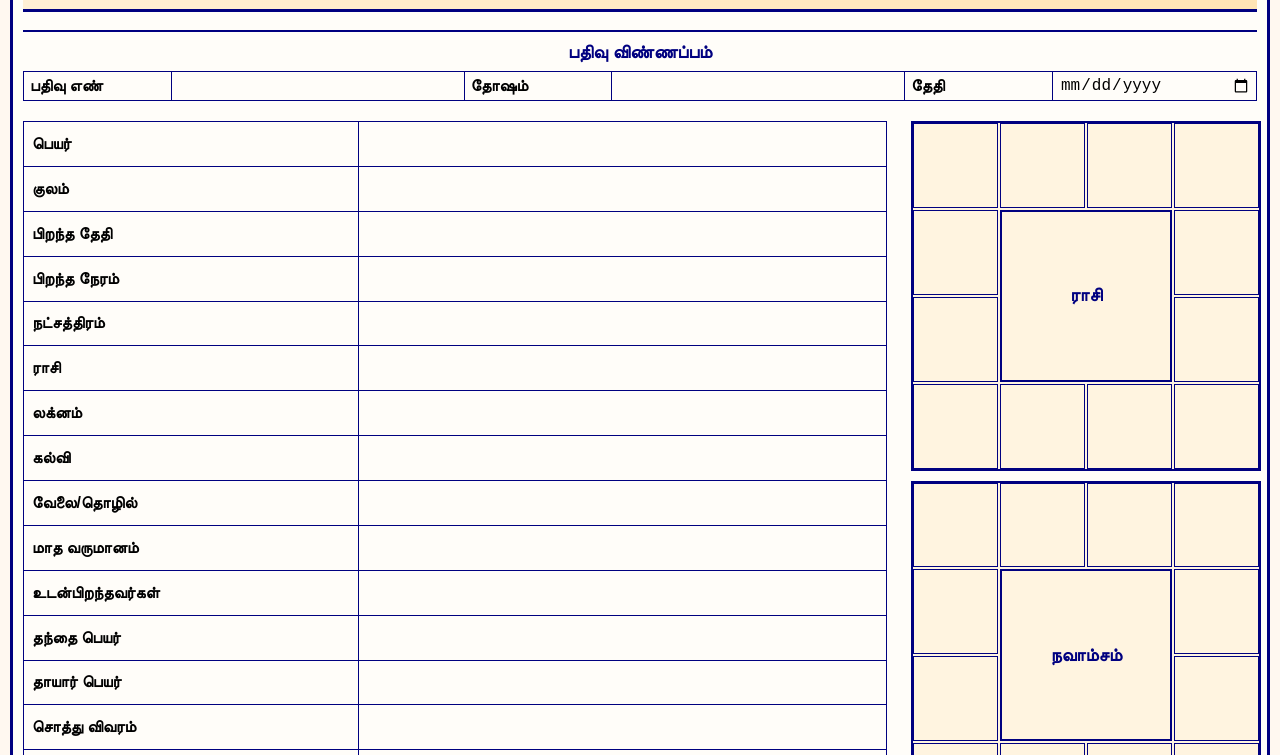
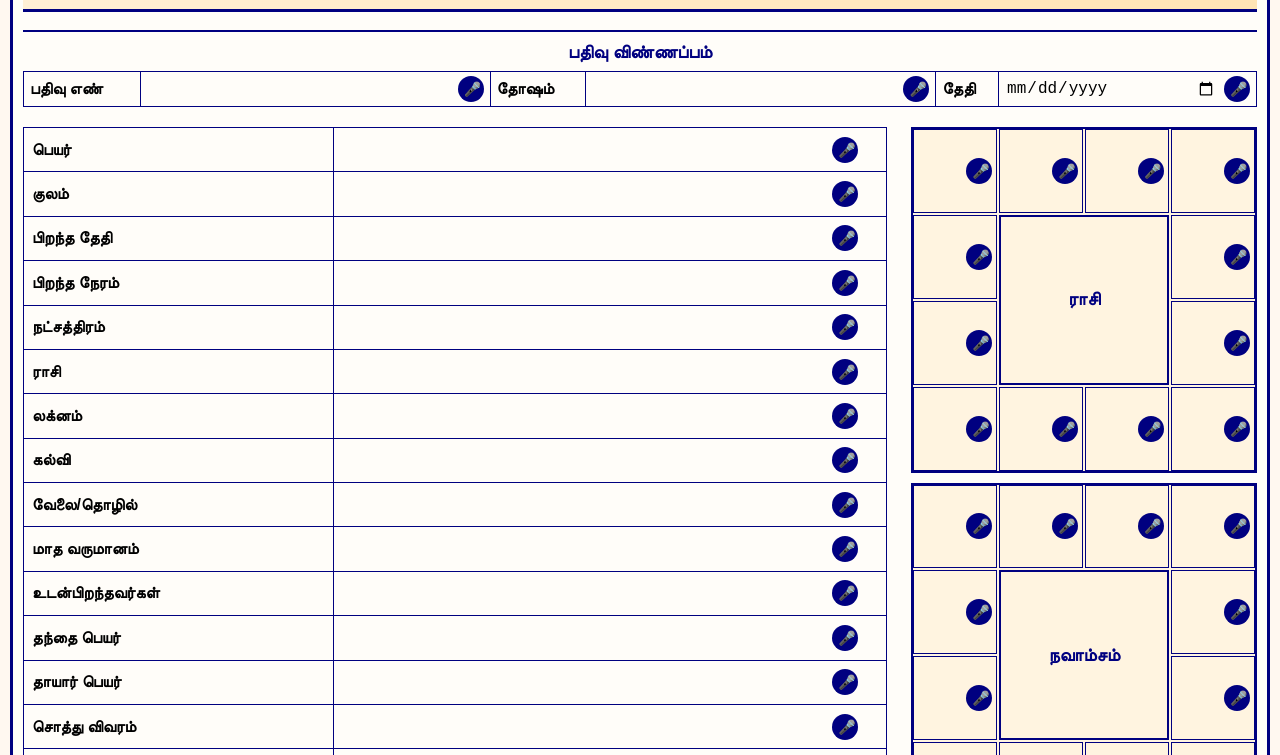
Before and after one commit to Rajini89prog/MahalakshmiManamalai.github.io, a plain HTML site: page index.html in a window 1280 px wide. Shown: the part 111-866 px from the top of the page. Drawn offline with Linux system fonts and the light colour scheme.

Commit message:
Update index.html

```diff
--- a/index.html
+++ b/index.html
@@ -6,7 +6,7 @@
 <style>
   body {
     font-family: 'Latha', 'Nirmala UI', sans-serif;
-    font-size: 16px; /* Bigger overall */
+    font-size: 16px;
     background-color: #fff8f0;
     margin: 0;
     padding: 0;
@@ -29,102 +29,40 @@
     position: relative;
     border-bottom: 3px solid #000080;
     padding: 10px;
-	background: linear-gradient(90deg, #ffefd5, #ffe4b5); /* light saffron gradient */
-	color: #000080;
+    background: linear-gradient(90deg, #ffefd5, #ffe4b5);
     font-size: 20px;
     font-weight: bold;
   }
-  .header img {
-    position: absolute;
-    top: 0;
-    left: 0;
-    width: 80px;
-    height: auto;
-  }
+  .header img { position: absolute; top: 0; left: 0; width: 80px; height: auto; }
   h1 { margin: 2px; font-size: 22px; }
   h2 { margin: 2px; font-size: 17px; }
   p { margin: 2px; font-size: 15px; }
   .separator { border-top: 2px solid #000080; margin: 10px 0; }
   .sub-header {
-    text-align: center;
-    font-size: 18px;
-    font-weight: bold;
-    color: #000080;
-    margin-bottom: 8px;
+    text-align: center; font-size: 18px; font-weight: bold;
+    color: #000080; margin-bottom: 8px;
   }
+  .top-fields { margin-bottom: 10px; }
+  .top-fields table { width: 100%; border-collapse: collapse; margin-bottom: 10px; }
+  .top-fields td { border: 1px solid #000080; padding: 4px 6px; white-space: nowrap; font-weight: bold; }
+  .top-fields input { width: 100%; border: none; background: transparent; outline: none; font-size: 16px; }
 
-  /* Top fields row */
-  .top-fields {
-    margin-bottom: 10px;
-  }
-  .top-fields table {
-    width: 100%;
-    border-collapse: collapse;
-    margin-bottom: 10px;
-  }
-  .top-fields td {
-    border: 1px solid #000080;
-    padding: 4px 6px;
-    min-width: 100px;       /* give more room */
-    white-space: nowrap;    /* keep label in one line */
-    font-weight: bold;      /* make labels clearer */
-  }
-  .top-fields input {
-    width: 100%;
-    border: none;
-    background: transparent;
-    outline: none;
-    font-size: 16px;
-  }
-
-  .container {
-    display: flex;
-    flex-direction: row;
-    justify-content: space-between;
-    width: 100%;
-    flex-grow: 1;
-    gap: 10px;
-  }
+  .container { display: flex; flex-direction: row; justify-content: space-between; width: 100%; flex-grow: 1; gap: 10px; }
   .form-section { width: 70%; display: flex; flex-direction: column; }
   .form-table { flex-grow: 1; }
-  table {
-    border-collapse: collapse;
-    width: 100%;
-    font-size: 16px;
-  }
-  td {
-    border: 1px solid #000080;
-    padding: 6px 8px;
-    vertical-align: middle;
-    font-weight: bold;
-    color: #000;
-  }
-  input, textarea {
-    width: 95%;
-    border: none;
-    font-size: 16px;
-    background: transparent;
-    outline: none;
-    font-weight: normal;
-    color: #000;
-  }
+  table { border-collapse: collapse; width: 100%; font-size: 16px; }
+  td { border: 1px solid #000080; padding: 6px 8px; vertical-align: middle; font-weight: bold; color: #000; }
+  input, textarea { width: 90%; border: none; font-size: 16px; background: transparent; outline: none; font-weight: normal; color: #000; }
   textarea { resize: vertical; }
-  .side-section {
-    width: 28%;
-    display: flex;
-    flex-direction: column;
-    justify-content: space-between;
-  }
+
+  .side-section { width: 28%; display: flex; flex-direction: column; justify-content: space-between; }
   .chart-wrapper { width: 100%; flex: 1; margin-bottom: 10px; }
-
-  /* Horoscope chart */
   .chart {
     border: 2px solid #000080;
-	background-color: #fff4e0; /* light saffron */
+    background-color: #fff4e0;
     display: grid;
     grid-template-columns: repeat(4, 1fr);
     grid-template-rows: repeat(4, 1fr);
-    width: 100%;
     aspect-ratio: 1 / 1;
     gap: 2px;
     grid-template-areas:
@@ -133,58 +71,35 @@
       "k center center f"
       "j i h g";
   }
-  .cell {
-    border: 1px solid #000080;
-    display: flex;
-    align-items: center;
-    justify-content: center;
-    padding: 4px;
+  .cell { border: 1px solid #000080; display: flex; align-items: center; justify-content: center; padding: 4px; }
+  .cell input { width: 70%; border: none; text-align: center; font-size: 16px; background: transparent; outline: none; }
+  .center {
+    grid-area: center; border: 2px solid #000080; display: flex; align-items: center; justify-content: center;
+    font-weight: bold; font-size: 18px; color: #000080; padding: 6px; text-align: center;
   }
-  .cell input {
-    width: 90%;
-    border: none;
-    text-align: center;
-    font-size: 16px;
-    background: transparent;
-    outline: none;
-  }
-  .center {
-    grid-area: center;
-    border: 2px solid #000080;
-    display: flex;
-    align-items: center;
-    justify-content: center;
-    font-weight: bold;
-    font-size: 18px;
-    color: #000080;
-    padding: 6px;
-    text-align: center;
-  }
-  .footer {
-    text-align: center;
-    font-size: 15px;
-    margin: 6px 0;
-    padding-top: 5px;
-    border-top: 2px solid #000080;
-    color: #333;
-  }
+  .footer { text-align: center; font-size: 15px; margin: 6px 0; padding-top: 5px; border-top: 2px solid #000080; color: #333; }
   .print-btn {
-    display: block;
-    margin: 10px auto 0 auto;
-    padding: 8px 16px;
-    font-size: 16px;
-    cursor: pointer;
-    border: 1px solid #444;
-    border-radius: 4px;
-    background: #000080;
-    color: #fff;
+    display: block; margin: 10px auto 0 auto; padding: 8px 16px; font-size: 16px;
+    cursor: pointer; border: 1px solid #444; border-radius: 4px; background: #000080; color: #fff;
   }
   .print-btn:hover { background: #333366; }
   @page { size: A4; margin: 8mm; }
   @media print {
+  .voice-btn { display: none !important; }  /* hide mic buttons */
+  body { -webkit-print-color-adjust: exact; print-color-adjust: exact; }
+  .page { margin: 0; border: 2px solid #000; }
     .print-btn { display: none; }
     body { -webkit-print-color-adjust: exact; print-color-adjust: exact; }
     .page { margin: 0; border: 2px solid #000; }
+  }
+  .voice-btn {
+    margin-left: 4px; cursor: pointer; background: #000080; color: #fff;
+    border: none; border-radius: 50%; width: 26px; height: 26px; text-align: center; font-size: 14px;flex-shrink: 0; /* prevent shrinking */
+  }
+.input-wrapper {
+  display: flex;
+  align-items: center;
+  gap: 4px; /* space between input and mic */
 }
 </style>
 </head>
@@ -192,7 +107,7 @@
 
 <div class="page">
   <div class="header">
-    <img src="https://i.pinimg.com/736x/8d/84/b9/8d84b911d07e1f958db5c948b30001c5.jpg" style="width:70px;" alt="Mahalakshmi">
+    <img src="https://i.pinimg.com/736x/8d/84/b9/8d84b911d07e1f958db5c948b30001c5.jpg" alt="Mahalakshmi">
     <h1>ஸ்ரீ மகாலட்சுமி மணமகிழ் மணமாலை</h1>
     <h2>திரு. கந்தசாமி, சின்னியம்பாளையம், கோயம்புத்தூர்</h2>
     <p>செல்: +91 95008 90278</p>
@@ -201,87 +116,124 @@
   <div class="separator"></div>
   <div class="sub-header">பதிவு விண்ணப்பம்</div>
 
-  <!-- Top Fields in single row -->
+  <!-- Top Fields -->
 <div class="top-fields">
   <table>
     <tr>
       <td>பதிவு எண்</td>
-        <td><input type="text"></td>
+      <td>
+        <div class="input-wrapper">
+          <input type="text" id="regno">
+          <button type="button" class="voice-btn" onclick="startVoice('regno')">🎤</button>
+        </div>
+      </td>
       <td>தோஷம்</td>
-        <td><input type="text"></td>
+      <td>
+        <div class="input-wrapper">
+          <input type="text" id="dosham">
+          <button type="button" class="voice-btn" onclick="startVoice('dosham')">🎤</button>
+        </div>
+      </td>
       <td>தேதி</td>
-        <td><input type="date"></td>
+      <td>
+        <div class="input-wrapper">
+          <input type="date" id="date">
+          <button type="button" class="voice-btn" onclick="startVoice('date')">🎤</button>
+        </div>
+      </td>
     </tr>
   </table>
 </div>
+
 
   <div class="container">
     <!-- Form Section -->
     <div class="form-section">
       <table class="form-table">
-        <tr><td>பெயர்</td><td><input type="text"></td></tr>
-		<tr><td>குலம்</td><td><input type="text"></td></tr>
-		<tr><td>பிறந்த தேதி</td><td><input type="text"></td></tr>
-        <tr><td>பிறந்த நேரம்</td><td><input type="text"></td></tr>
-		<tr><td>நட்சத்திரம்</td><td><input type="text"></td></tr>
-		<tr><td>ராசி</td><td><input type="text"></td></tr>
-		<tr><td>லக்னம்</td><td><input type="text"></td></tr>
-		<tr><td>கல்வி</td><td><input type="text"></td></tr>
-        <tr><td>வேலை/தொழில்</td><td><input type="text"></td></tr>
-        <tr><td>மாத வருமானம்</td><td><input type="text"></td></tr>
-		<tr><td>உடன்பிறந்தவர்கள்</td><td><input type="text"></td></tr>
-        <tr><td>தந்தை பெயர்</td><td><input type="text"></td></tr>
-        <tr><td>தாயார் பெயர்</td><td><input type="text"></td></tr>
-		<tr><td>சொத்து விவரம்</td><td><input type="text"></td></tr>
-		<tr><td>தொலைபேசி எண்</td><td><input type="text"></td></tr>
-        <tr><td>இடம்</td><td><input type="text"></td></tr>
+        <tr><td>பெயர்</td><td><input id="name"><button class="voice-btn" onclick="startVoice('name')">🎤</button></td></tr>
+        <tr><td>குலம்</td><td><input id="kulam"><button class="voice-btn" onclick="startVoice('kulam')">🎤</button></td></tr>
+        <tr><td>பிறந்த தேதி</td><td><input id="dob"><button class="voice-btn" onclick="startVoice('dob')">🎤</button></td></tr>
+        <tr><td>பிறந்த நேரம்</td><td><input id="time"><button class="voice-btn" onclick="startVoice('time')">🎤</button></td></tr>
+        <tr><td>நட்சத்திரம்</td><td><input id="nakshatra"><button class="voice-btn" onclick="startVoice('nakshatra')">🎤</button></td></tr>
+        <tr><td>ராசி</td><td><input id="raasi"><button class="voice-btn" onclick="startVoice('raasi')">🎤</button></td></tr>
+        <tr><td>லக்னம்</td><td><input id="lagna"><button class="voice-btn" onclick="startVoice('lagna')">🎤</button></td></tr>
+        <tr><td>கல்வி</td><td><input id="education"><button class="voice-btn" onclick="startVoice('education')">🎤</button></td></tr>
+        <tr><td>வேலை/தொழில்</td><td><input id="job"><button class="voice-btn" onclick="startVoice('job')">🎤</button></td></tr>
+        <tr><td>மாத வருமானம்</td><td><input id="income"><button class="voice-btn" onclick="startVoice('income')">🎤</button></td></tr>
+        <tr><td>உடன்பிறந்தவர்கள்</td><td><input id="siblings"><button class="voice-btn" onclick="startVoice('siblings')">🎤</button></td></tr>
+        <tr><td>தந்தை பெயர்</td><td><input id="father"><button class="voice-btn" onclick="startVoice('father')">🎤</button></td></tr>
+        <tr><td>தாயார் பெயர்</td><td><input id="mother"><button class="voice-btn" onclick="startVoice('mother')">🎤</button></td></tr>
+        <tr><td>சொத்து விவரம்</td><td><input id="property"><button class="voice-btn" onclick="startVoice('property')">🎤</button></td></tr>
+        <tr><td>தொலைபேசி எண்</td><td><input id="phone"><button class="voice-btn" onclick="startVoice('phone')">🎤</button></td></tr>
+        <tr><td>இடம்</td><td><input id="location"><button class="voice-btn" onclick="startVoice('location')">🎤</button></td></tr>
       </table>
     </div>
 
     <!-- Horoscope Section -->
     <div class="side-section">
       <div class="chart-wrapper">
-        <div class="chart" aria-label="ராசி chart">
-          <div class="cell cell-a"><input></div>
-          <div class="cell cell-b"><input></div>
-          <div class="cell cell-c"><input></div>
-          <div class="cell cell-d"><input></div>
-          <div class="cell cell-l"><input></div>
-          <div class="cell cell-e"><input></div>
-          <div class="cell cell-k"><input></div>
-          <div class="cell cell-f"><input></div>
-          <div class="cell cell-j"><input></div>
-          <div class="cell cell-i"><input></div>
-          <div class="cell cell-h"><input></div>
-          <div class="cell cell-g"><input></div>
+        <div class="chart">
+          <div class="cell"><input id="r1a"><button class="voice-btn" onclick="startVoice('r1a')">🎤</button></div>
+          <div class="cell"><input id="r1b"><button class="voice-btn" onclick="startVoice('r1b')">🎤</button></div>
+          <div class="cell"><input id="r1c"><button class="voice-btn" onclick="startVoice('r1c')">🎤</button></div>
+          <div class="cell"><input id="r1d"><button class="voice-btn" onclick="startVoice('r1d')">🎤</button></div>
+          <div class="cell"><input id="r1l"><button class="voice-btn" onclick="startVoice('r1l')">🎤</button></div>
+          <div class="cell"><input id="r1e"><button class="voice-btn" onclick="startVoice('r1e')">🎤</button></div>
+          <div class="cell"><input id="r1k"><button class="voice-btn" onclick="startVoice('r1k')">🎤</button></div>
+          <div class="cell"><input id="r1f"><button class="voice-btn" onclick="startVoice('r1f')">🎤</button></div>
+          <div class="cell"><input id="r1j"><button class="voice-btn" onclick="startVoice('r1j')">🎤</button></div>
+          <div class="cell"><input id="r1i"><button class="voice-btn" onclick="startVoice('r1i')">🎤</button></div>
+          <div class="cell"><input id="r1h"><button class="voice-btn" onclick="startVoice('r1h')">🎤</button></div>
+          <div class="cell"><input id="r1g"><button class="voice-btn" onclick="startVoice('r1g')">🎤</button></div>
           <div class="center">ராசி</div>
         </div>
       </div>
+
       <div class="chart-wrapper">
-        <div class="chart" aria-label="நவாம்சம் chart">
-          <div class="cell cell-a"><input></div>
-          <div class="cell cell-b"><input></div>
-          <div class="cell cell-c"><input></div>
-          <div class="cell cell-d"><input></div>
-          <div class="cell cell-l"><input></div>
-          <div class="cell cell-e"><input></div>
-          <div class="cell cell-k"><input></div>
-          <div class="cell cell-f"><input></div>
-          <div class="cell cell-j"><input></div>
-          <div class="cell cell-i"><input></div>
-          <div class="cell cell-h"><input></div>
-          <div class="cell cell-g"><input></div>
+        <div class="chart">
+          <div class="cell"><input id="n1a"><button class="voice-btn" onclick="startVoice('n1a')">🎤</button></div>
+          <div class="cell"><input id="n1b"><button class="voice-btn" onclick="startVoice('n1b')">🎤</button></div>
+          <div class="cell"><input id="n1c"><button class="voice-btn" onclick="startVoice('n1c')">🎤</button></div>
+          <div class="cell"><input id="n1d"><button class="voice-btn" onclick="startVoice('n1d')">🎤</button></div>
+          <div class="cell"><input id="n1l"><button class="voice-btn" onclick="startVoice('n1l')">🎤</button></div>
+          <div class="cell"><input id="n1e"><button class="voice-btn" onclick="startVoice('n1e')">🎤</button></div>
+          <div class="cell"><input id="n1k"><button class="voice-btn" onclick="startVoice('n1k')">🎤</button></div>
+          <div class="cell"><input id="n1f"><button class="voice-btn" onclick="startVoice('n1f')">🎤</button></div>
+          <div class="cell"><input id="n1j"><button class="voice-btn" onclick="startVoice('n1j')">🎤</button></div>
+          <div class="cell"><input id="n1i"><button class="voice-btn" onclick="startVoice('n1i')">🎤</button></div>
+          <div class="cell"><input id="n1h"><button class="voice-btn" onclick="startVoice('n1h')">🎤</button></div>
+          <div class="cell"><input id="n1g"><button class="voice-btn" onclick="startVoice('n1g')">🎤</button></div>
           <div class="center">நவாம்சம்</div>
         </div>
       </div>
     </div>
   </div>
 
-  <div class="footer">
-    பதிவு கட்டணம்: ரூ.1000 (6 மாதத்திற்கே மட்டும்) பின்னர் புதுப்பிக்கவும்
+  <div class="footer">பதிவு கட்டணம்: ரூ.1000 (6 மாதத்திற்கே மட்டும்) பின்னர் புதுப்பிக்கவும்</div>
+  <button class="print-btn" onclick="window.print()">🖨️ PDF அச்சிடு</button>
 </div>
 
-  <button class="print-btn" onclick="window.print()">🖨️ PDF அச்சிடு</button>
-</div>
+<script>
+function startVoice(fieldId) {
+  if (!('webkitSpeechRecognition' in window)) {
+    alert("உங்கள் உலாவியில் Voice Recognition ஆதரவு இல்லை!");
+    return;
+  }
+  const input = document.getElementById(fieldId);
+  const recognition = new webkitSpeechRecognition();
+  recognition.lang = "ta-IN";
+  recognition.interimResults = false;
+  recognition.maxAlternatives = 1;
+
+  recognition.onresult = function(event) {
+    input.value = event.results[0][0].transcript;
+  };
+  recognition.onerror = function(event) {
+    alert("குரல் பிழை: " + event.error);
+  };
+  recognition.start();
+}
+</script>
+
 </body>
 </html>
```
Lines whose indentation alone changed are shown as unchanged.
